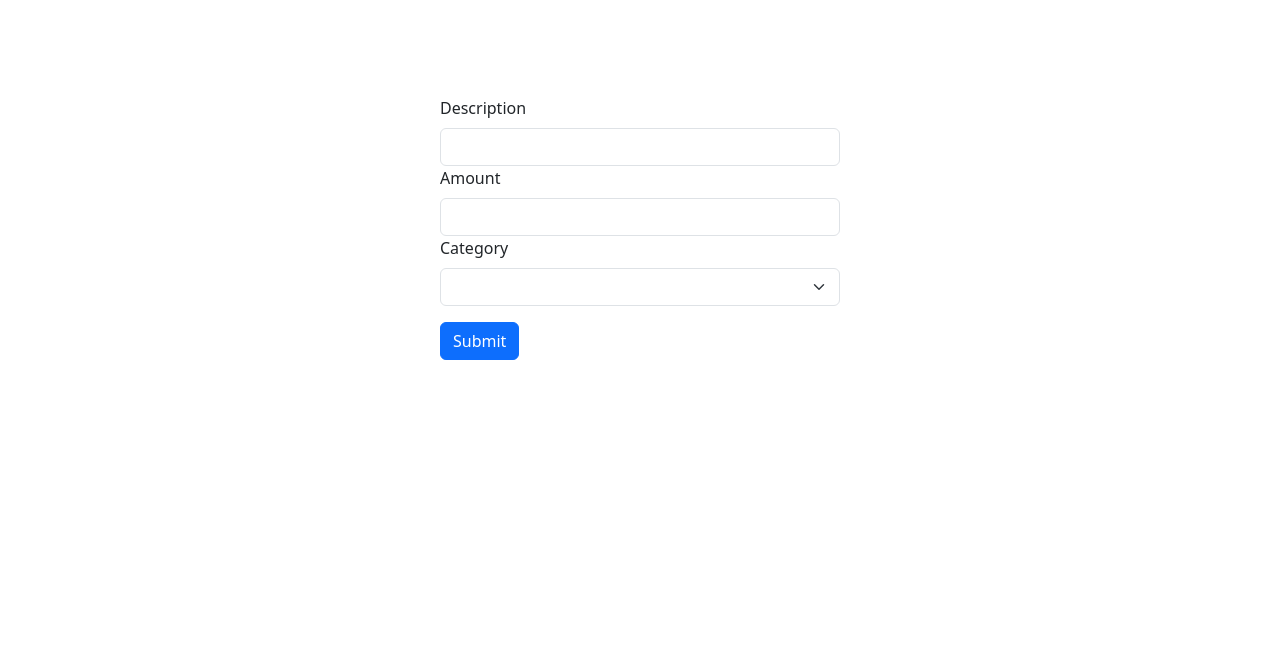
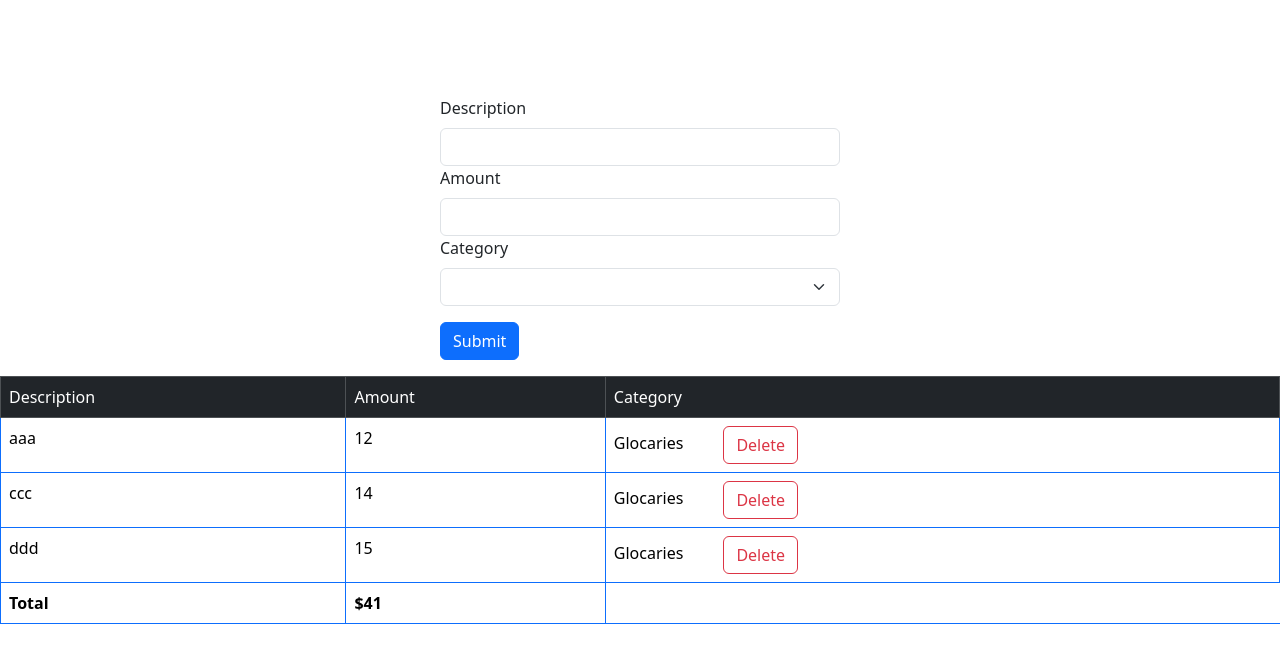
Before and after one commit to manzitresor/expense-tracker, a React (Vite) app: page / in a window 1280 px wide. Shown: the top 662 px of the page. Built offline with nearby package versions, Linux system fonts and the light colour scheme.

Commit message:
Add expense list component

```diff
--- a/src/App.tsx
+++ b/src/App.tsx
@@ -1,8 +1,18 @@
+import { useState } from "react"
 import ExpenseForm from "./components/ExpenseForm"
+import ExpenseList from "./components/ExpenseList"
 function App() {
+  const [exprenses,setExpenses] = useState(
+    [
+      {id:1, description: "aaa", amount: 12, category:"Glocaries"},
+      {id:2, description: "ccc", amount: 14, category:"Glocaries"},
+      {id:3, description: "ddd", amount: 15, category:"Glocaries"},
+    ]
+  )
   return (
     <>
     <ExpenseForm/>
+    <ExpenseList expenses={exprenses} onDelete={(id)=> setExpenses(exprenses.filter((el)=> el.id !== id))}/>
     </>
   )
 }
--- /dev/null
+++ b/src/components/ExpenseList.tsx
@@ -0,0 +1,47 @@
+interface Expense {
+  id: number,
+  description: string,
+  amount: number,
+  category: string,
+}
+
+interface Props {
+  expenses: Expense[];
+  onDelete: (id:number)=> void;
+}
+
+export default function ExpenseList({expenses,onDelete}: Props) {
+  return (
+    <>
+        <table className="table table-bordered border-primary">
+          <thead className="table-dark">
+            <tr>
+              <td>Description</td>
+              <td>Amount</td>
+              <td>Category</td>
+            </tr>
+          </thead>
+          <tbody>
+            {expenses.map((expense) =>
+                  <tr key={expense.id}>
+                      <td>{expense.description}</td>
+                      <td>{expense.amount}</td>
+                      <td>
+                        <span  className="category">{expense.category}</span>
+                      <button className="btn btn-outline-danger" id="delete-btn" onClick={()=> onDelete(expense.id)}>Delete</button>
+                      </td>
+                  </tr>
+            )}
+
+
+          </tbody>
+          <tfoot>
+            <tr>
+              <td className="total">Total</td>
+              <td className="amount">${expenses.reduce((acc,expense) => expense.amount + acc,0)}</td>
+            </tr>
+          </tfoot>
+        </table>
+    </>
+  )
+}
--- a/src/index.css
+++ b/src/index.css
@@ -4,3 +4,20 @@
     margin: auto;
     margin-top: 6rem;
 }
+
+table th {
+    font-weight: bold;
+}
+
+.total,
+.amount {
+    font-weight: bold;
+}
+
+.category{
+    margin-right: auto;
+}
+
+#delete-btn {
+    margin-left: 40px;
+}
```
